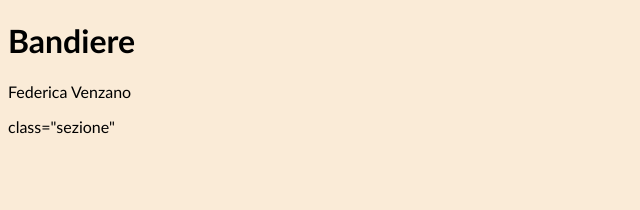
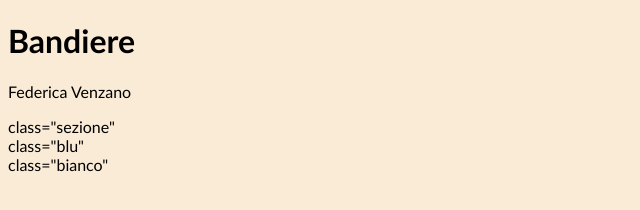
Before and after one commit to FedeVenza/NABA-feb24-federica, a plain HTML site: page es01/index.html in a window 1280 px wide. Shown: the whole page, without its empty margins (0-640 px from the left). Drawn offline with Linux system fonts and the light colour scheme.

Commit message:
Update index.html

```diff
--- a/es01/index.html
+++ b/es01/index.html
@@ -8,8 +8,9 @@
 
 <h1>Bandiere</h1>
 <p>Federica Venzano </p>
-<div> class="sezione"</div>
-
-
+<div> class="sezione"
+ <div> class="blu"</div>
+ <div> class="bianco"</div>
+</div>
 </body>
 </html>
```
